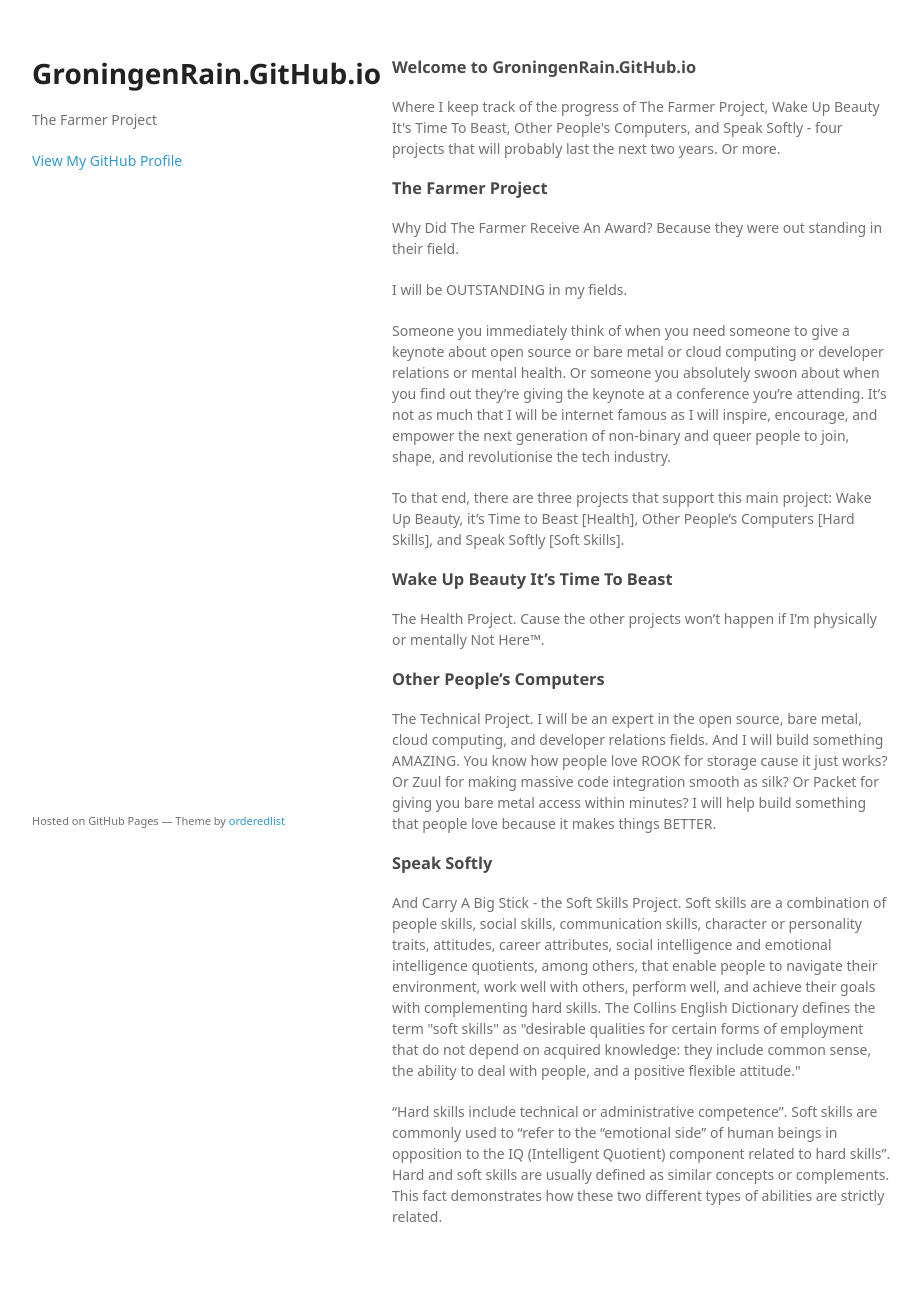
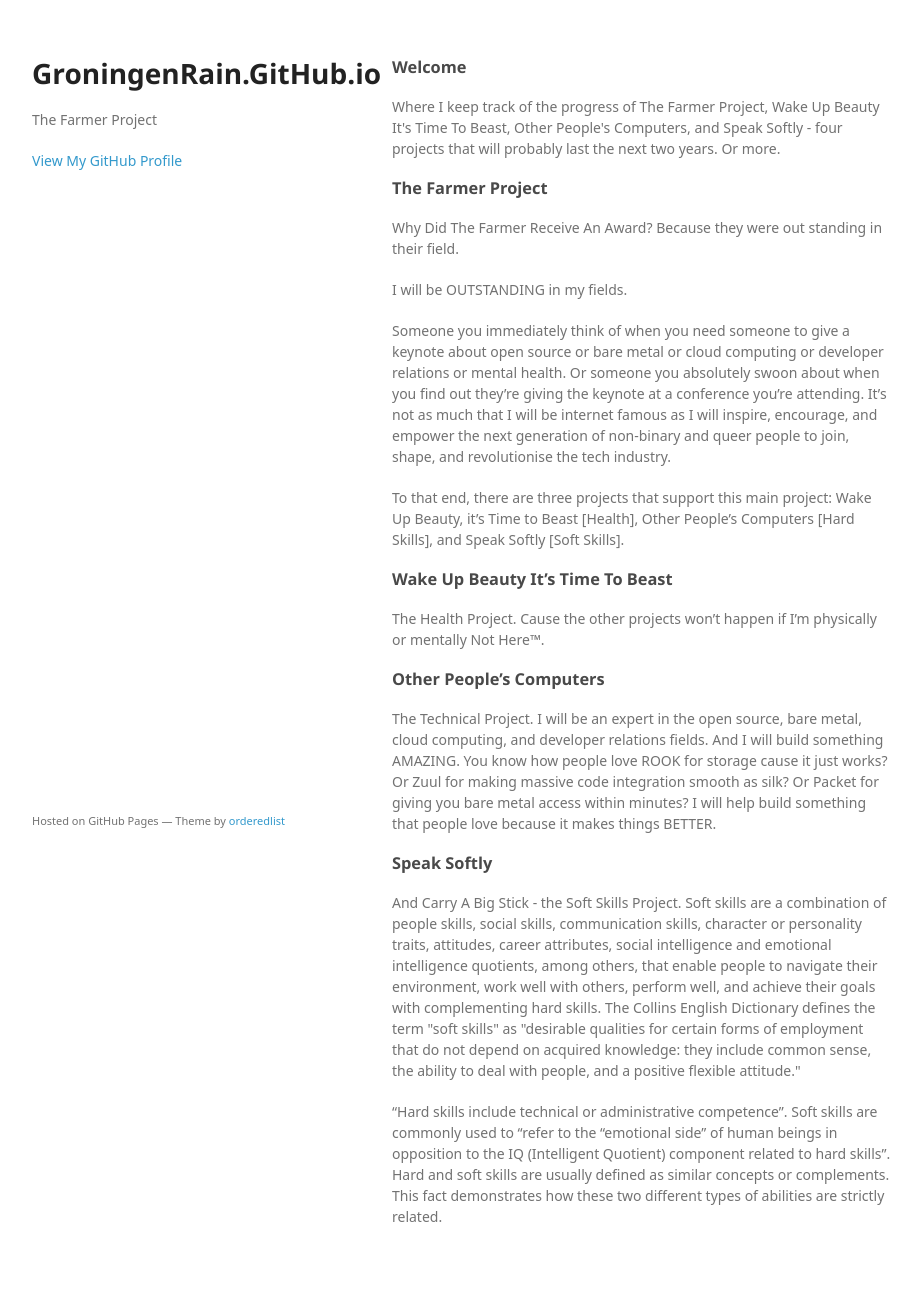
Before and after one commit to rainleander/rainleander.github.io, a Jekyll site: the page index.html, which Jekyll copies as it is, in a window 1280 px wide. Shown: the whole page, without its empty margins (178-1099 px from the left). Built offline with Jekyll 4.4.1, drawn with Linux system fonts in a browser that asks for light colours; some web fonts are replaced.

Commit message:
Update index.html

```diff
--- a/index.html
+++ b/index.html
@@ -24,7 +24,7 @@
       </header>
       <section>
         <h3>
-<a id="welcome-to-groningenraingithubio" class="anchor" href="#welcome-to-groningenraingithubio" aria-hidden="true"><span aria-hidden="true" class="octicon octicon-link"></span></a>Welcome to GroningenRain.GitHub.io</h3>
+<a id="welcome" class="anchor" href="#welcome" aria-hidden="true"><span aria-hidden="true" class="octicon octicon-link"></span></a>Welcome</h3>
 <p>Where I keep track of the progress of The Farmer Project, Wake Up Beauty It's Time To Beast, Other People's Computers, and Speak Softly - four projects that will probably last the next two years. Or more.</p>
 <h3>
 <a id="the-farmer-project" class="anchor" href="#the-farmer-project" aria-hidden="true"><span aria-hidden="true" class="octicon octicon-link"></span></a>The Farmer Project</h3>
```
